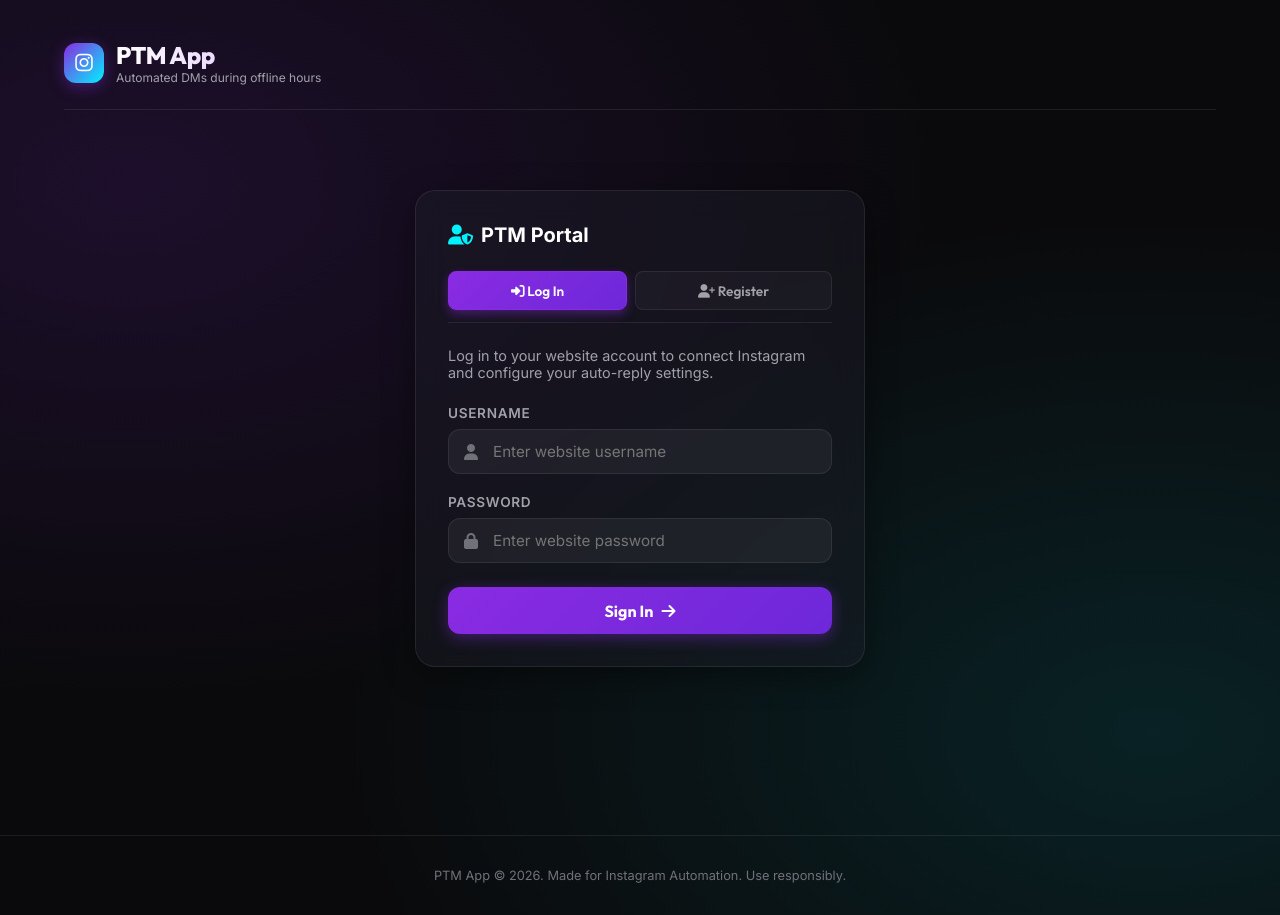
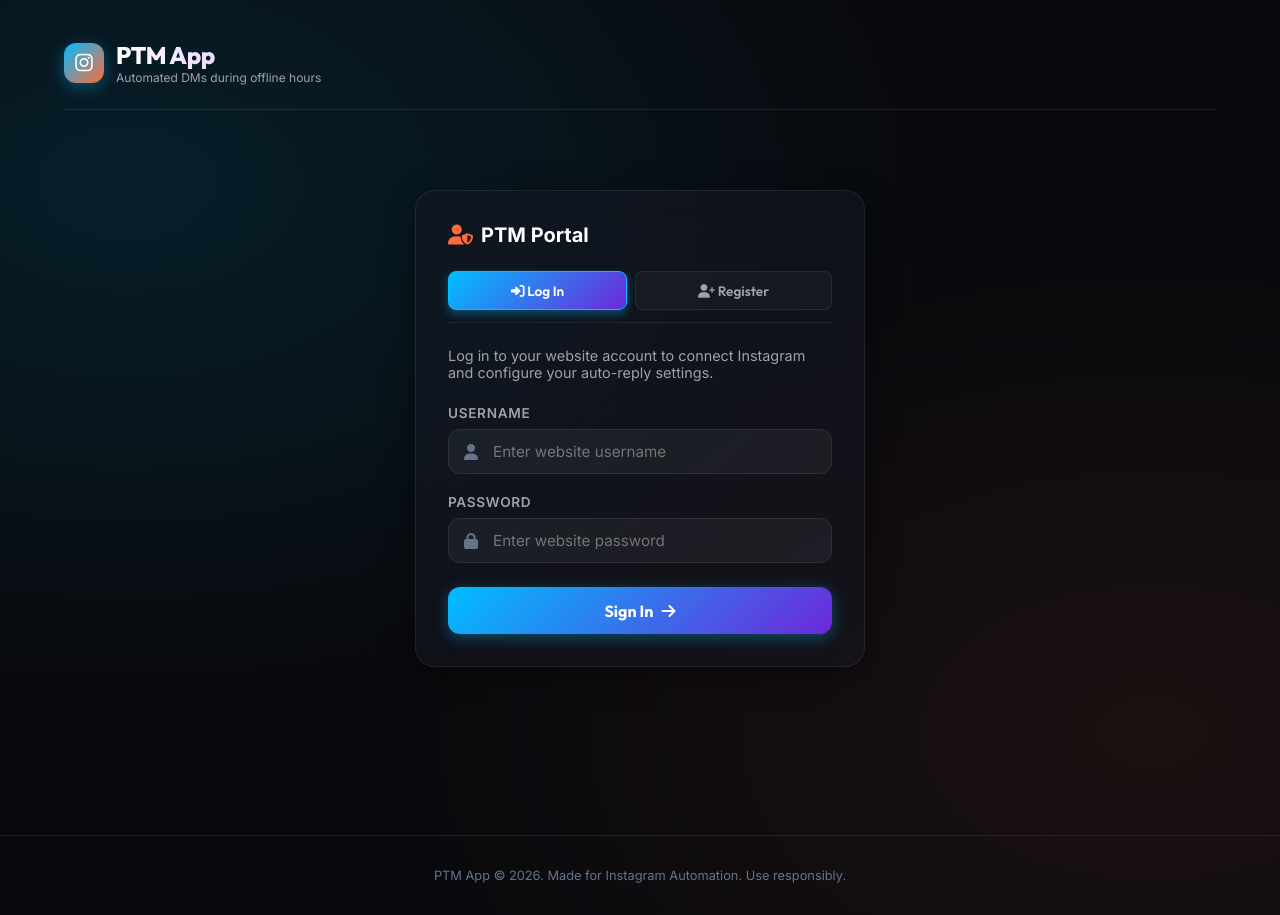
Before and after one commit to pritom918/pritom, a Flask app: page / in a window 1280 px wide. Run offline with Flask 3, Linux system fonts and the light colour scheme.

Commit message:
Add video splash screen animation, update app icon, and apply PTM neon blue/orange website theme

```diff
--- a/static/style.css
+++ b/static/style.css
@@ -2,20 +2,20 @@
 @import url('https://fonts.googleapis.com/css2?family=Inter:wght@300;400;500;600;700&family=Outfit:wght@400;500;600;700;800&display=swap');
 
 :root {
-    --bg-primary: #0a0a0c;
-    --bg-secondary: rgba(20, 20, 25, 0.7);
-    --bg-card: rgba(30, 30, 40, 0.45);
+    --bg-primary: #08090d;
+    --bg-secondary: rgba(15, 17, 26, 0.75);
+    --bg-card: rgba(22, 25, 36, 0.5);
     --border-color: rgba(255, 255, 255, 0.08);
-    --border-highlight: rgba(138, 43, 226, 0.3);
+    --border-highlight: rgba(0, 210, 255, 0.35);
 
     --text-primary: #f5f5f7;
     --text-secondary: #a1a1aa;
-    --text-muted: #71717a;
+    --text-muted: #64748b;
 
-    --color-primary: #8a2be2;      /* Purple */
-    --color-primary-glow: rgba(138, 43, 226, 0.4);
-    --color-secondary: #00f2fe;    /* Cyan */
-    --color-secondary-glow: rgba(0, 242, 254, 0.3);
+    --color-primary: #00beff;      /* Neon Blue */
+    --color-primary-glow: rgba(0, 190, 255, 0.35);
+    --color-secondary: #ff6a3c;    /* Neon Orange/Coral */
+    --color-secondary-glow: rgba(255, 106, 60, 0.25);
 
     --color-success: #10b981;
     --color-warning: #f59e0b;
@@ -31,8 +31,8 @@
 body {
     background-color: var(--bg-primary);
     background-image:
-        radial-gradient(at 10% 20%, rgba(138, 43, 226, 0.15) 0px, transparent 50%),
-        radial-gradient(at 90% 80%, rgba(0, 242, 254, 0.1) 0px, transparent 50%);
+        radial-gradient(at 10% 20%, rgba(0, 190, 255, 0.12) 0px, transparent 50%),
+        radial-gradient(at 90% 80%, rgba(255, 106, 60, 0.08) 0px, transparent 50%);
     color: var(--text-primary);
     font-family: 'Inter', sans-serif;
     min-height: 100vh;
```
Also changed, not shown: instaoff-android/app/src/main/res/drawable/app_logo.png, 2 other files.
